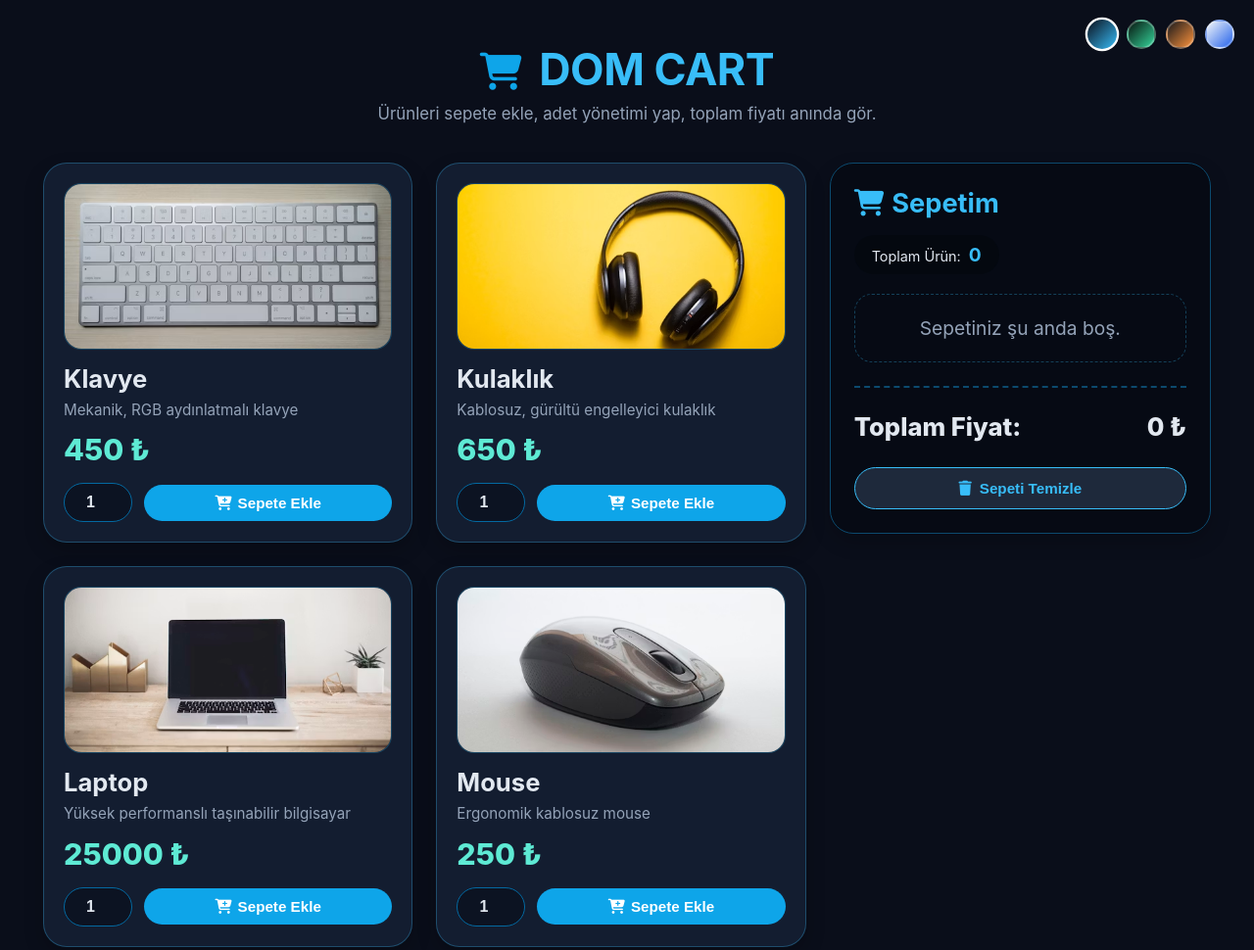
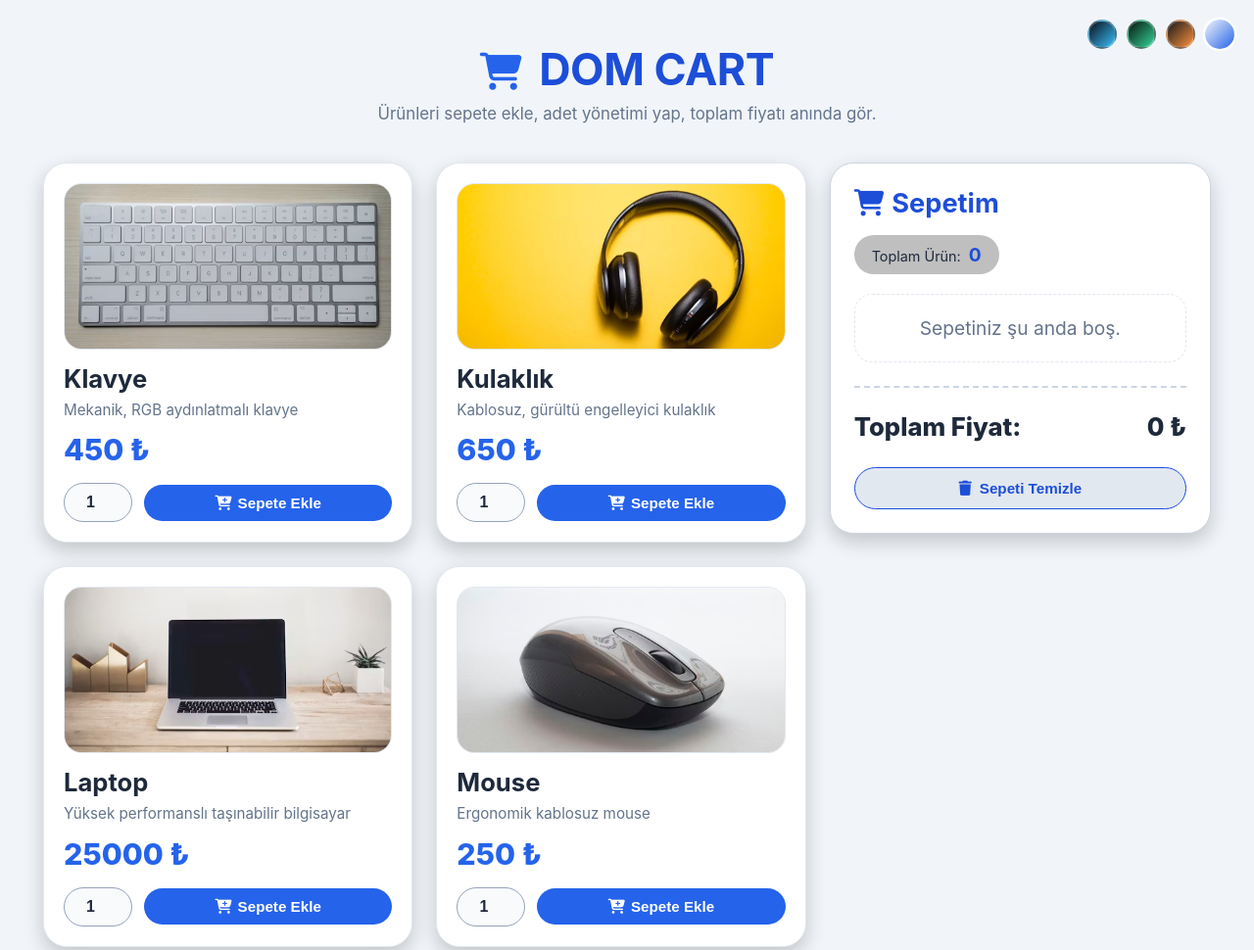
Before and after one commit to ferdikorkut/dom-cart, a plain HTML site: page index.html in a window 1280 px wide. Shown: the top 970 px of the page at 98% size. Drawn offline with Linux system fonts and the light colour scheme.

Commit message:
Kart/sepet gölgesi ekle, varsayılan temayı Açık yap
Ürün kartları ve sepet kutusuna box-shadow eklendi. Tema mimarisi
yeniden düzenlendi: :root artık Açık temayı temsil ediyor, eski
varsayılan Mavi tema body.tema-mavi sınıfına taşındı.

Co-Authored-By: Claude Sonnet 4.6 <noreply@anthropic.com>

```diff
--- a/script.js
+++ b/script.js
@@ -9,18 +9,18 @@
 // Tüm tema butonlarını seçiyoruz
 const temaButonlari = document.querySelectorAll(".tema-btn");
 
-// "mavi" varsayılan temadır (:root'ta tanımlı), diğerleri body'ye
+// "acik" varsayılan temadır (:root'ta tanımlı), diğerleri body'ye
 // eklenen sınıflarla geliyor. Tema değiştirirken önce bu sınıfları
 // body'den temizlememiz gerekiyor.
-const temaSiniflari = ["tema-yesil", "tema-turuncu", "tema-acik"];
+const temaSiniflari = ["tema-yesil", "tema-turuncu", "tema-mavi"];
 
 // Verilen temayı sayfaya uygular ve aktif butonu işaretler
 function temaUygula(tema) {
   // Önce olası eski tema sınıflarını kaldır
   document.body.classList.remove(...temaSiniflari);
 
-  // "mavi" dışındaki temalar için body'ye ilgili sınıfı ekle
-  if (tema !== "mavi") {
+  // "acik" dışındaki temalar için body'ye ilgili sınıfı ekle
+  if (tema !== "acik") {
     document.body.classList.add("tema-" + tema);
   }
 
@@ -41,6 +41,6 @@ temaButonlari.forEach((buton) => {
 });
 
 // Sayfa ilk açıldığında: önceden seçilmiş bir tema varsa onu uygula,
-// yoksa varsayılan tema olan "mavi" ile başla
-const kayitliTema = localStorage.getItem("secilenTema") || "mavi";
+// yoksa varsayılan tema olan "acik" ile başla
+const kayitliTema = localStorage.getItem("secilenTema") || "acik";
 temaUygula(kayitliTema);
--- a/style.css
+++ b/style.css
@@ -5,31 +5,31 @@
    Tema değiştirmek istediğimizde sadece bu kısmı
    güncellemek yeterli olur. */
 :root {
-  --arka-plan: #0a0e1a;
-  --kart-arka: rgba(22, 32, 54, 0.85);
-  --kart-kenar: rgba(56, 189, 248, 0.30);
-  --kart-hover: #1e293b;
-  --yazi-acik: #e2e8f0;
-  --yazi-soluk: #94a3b8;
-  --fiyat-rengi: #5eead4;
-  --vurgu: #0ea5e9;
-  --vurgu-koyu: #38bdf8;
-  --buton-arka: #1e293b;
-  --buton-hover: #22d3ee;
-  --sepet-arka: rgba(6, 10, 20, 0.9);
-  --sepet-kenar: #0c4a6e;
+  --arka-plan: #f1f5f9;
+  --kart-arka: #ffffff;
+  --kart-kenar: #e2e8f0;
+  --kart-hover: #f8fafc;
+  --yazi-acik: #1e293b;
+  --yazi-soluk: #64748b;
+  --fiyat-rengi: #2563eb;
+  --vurgu: #2563eb;
+  --vurgu-koyu: #1d4ed8;
+  --buton-arka: #e2e8f0;
+  --buton-hover: #3b82f6;
+  --sepet-arka: #ffffff;
+  --sepet-kenar: #cbd5e1;
   --tehlike: #dc2626;
   --tehlike-hover: #ff3b3b;
-  --input-arka: #0c1322;
-  --input-kenar: #0369a1;
-  --bildirim-arka: #0f1c30;
-  --bildirim-kenar: #0ea5e9;
+  --input-arka: #f8fafc;
+  --input-kenar: #94a3b8;
+  --bildirim-arka: #e0f2fe;
+  --bildirim-kenar: #2563eb;
 }
 
 /* ============================================
    ALTERNATİF TEMALAR
    ============================================
-   Yukarıdaki :root, varsayılan "Mavi" temadır.
+   Yukarıdaki :root, varsayılan "Açık" temadır.
    Aşağıdaki sınıflar <body> etiketine eklendiğinde
    aynı değişkenleri farklı renklerle override eder.
    JS, tema butonlarına tıklanınca bu sınıfları
@@ -81,27 +81,27 @@ body.tema-turuncu {
   --bildirim-kenar: #f97316;
 }
 
-/* Tema: Açık / Minimal */
-body.tema-acik {
-  --arka-plan: #f1f5f9;
-  --kart-arka: #ffffff;
-  --kart-kenar: #e2e8f0;
-  --kart-hover: #f8fafc;
-  --yazi-acik: #1e293b;
-  --yazi-soluk: #64748b;
-  --fiyat-rengi: #2563eb;
-  --vurgu: #2563eb;
-  --vurgu-koyu: #1d4ed8;
-  --buton-arka: #e2e8f0;
-  --buton-hover: #3b82f6;
-  --sepet-arka: #ffffff;
-  --sepet-kenar: #cbd5e1;
+/* Tema: Mavi (Koyu Lacivert + Turkuaz) */
+body.tema-mavi {
+  --arka-plan: #0a0e1a;
+  --kart-arka: rgba(22, 32, 54, 0.85);
+  --kart-kenar: rgba(56, 189, 248, 0.30);
+  --kart-hover: #1e293b;
+  --yazi-acik: #e2e8f0;
+  --yazi-soluk: #94a3b8;
+  --fiyat-rengi: #5eead4;
+  --vurgu: #0ea5e9;
+  --vurgu-koyu: #38bdf8;
+  --buton-arka: #1e293b;
+  --buton-hover: #22d3ee;
+  --sepet-arka: rgba(6, 10, 20, 0.9);
+  --sepet-kenar: #0c4a6e;
   --tehlike: #dc2626;
   --tehlike-hover: #ff3b3b;
-  --input-arka: #f8fafc;
-  --input-kenar: #94a3b8;
-  --bildirim-arka: #e0f2fe;
-  --bildirim-kenar: #2563eb;
+  --input-arka: #0c1322;
+  --input-kenar: #0369a1;
+  --bildirim-arka: #0f1c30;
+  --bildirim-kenar: #0ea5e9;
 }
 
 
```
Also changed, not shown: 1 other file.
